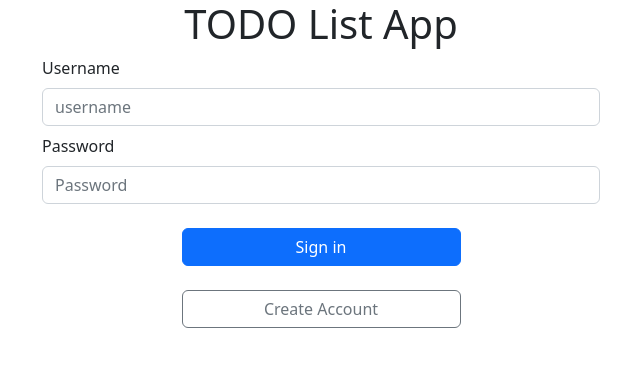
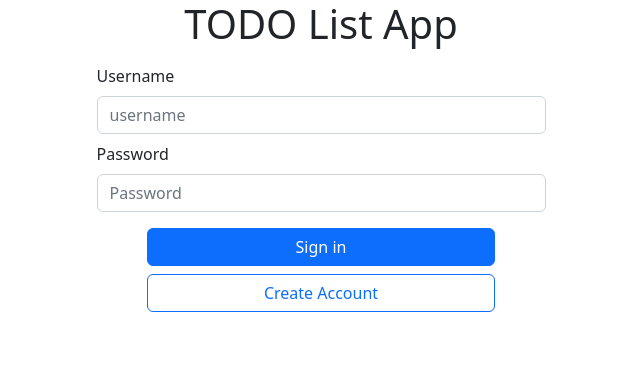
Before and after one commit to michaelmagen/Collaborative-Todo-List, a React (Create React App) app in the folder frontend-collab-todo-list/: page / in a window 1280 px wide. Shown: the top 366 px of the page, without its empty margins (319-959 px from the left). Built offline with nearby package versions, Linux system fonts and the light colour scheme.

Commit message:
Resize login form

```diff
--- a/frontend-collab-todo-list/src/components/LoginForm.js
+++ b/frontend-collab-todo-list/src/components/LoginForm.js
@@ -1,11 +1,12 @@
 import Button from 'react-bootstrap/Button'
 import Form from 'react-bootstrap/Form'
-import Row from 'react-bootstrap/Row'
+import Stack from 'react-bootstrap/Stack'
 
 const LoginForm = ({ handleLogin, username, password, setPassword, setUsername, setCreateUser}) => (
   <>
+    <Stack gap={2} className="col-md-5 mx-auto">
       <Form>
-      <Form.Group className="mx-auto w-50 mb-2">
+        <Form.Group className='m-2'>
           <Form.Label>Username</Form.Label>
           <Form.Control
             type="text"
@@ -14,7 +15,7 @@ const LoginForm = ({ handleLogin, username, password, setPassword, setUsername,
             onChange={({target}) => setUsername(target.value)}
           />
         </Form.Group>
-      <Form.Group className="mx-auto w-50 mb-2" controlId="formBasicPassword">
+        <Form.Group controlId="formBasicPassword" className='m-2'>
           <Form.Label>Password</Form.Label>
           <Form.Control
             type="password"
@@ -24,16 +25,13 @@ const LoginForm = ({ handleLogin, username, password, setPassword, setUsername,
           />
         </Form.Group>
       </Form>
-    <Row className='w-25 mx-auto m-4'>
-      <Button onClick={handleLogin} variant='primary'>
+      <Button onClick={handleLogin} className='w-75 mx-auto' variant='primary'>
         Sign in
       </Button>
-    </Row>
-    <Row className='w-25 mx-auto m-4'>
-      <Button onClick={() => setCreateUser(true)} variant='outline-secondary'>
+      <Button onClick={() => setCreateUser(true)} className='w-75 mx-auto' variant='outline-primary'>
         Create Account
       </Button>
-    </Row>
+    </Stack>
   </>
 )
 
```
Lines whose indentation alone changed are shown as unchanged.
